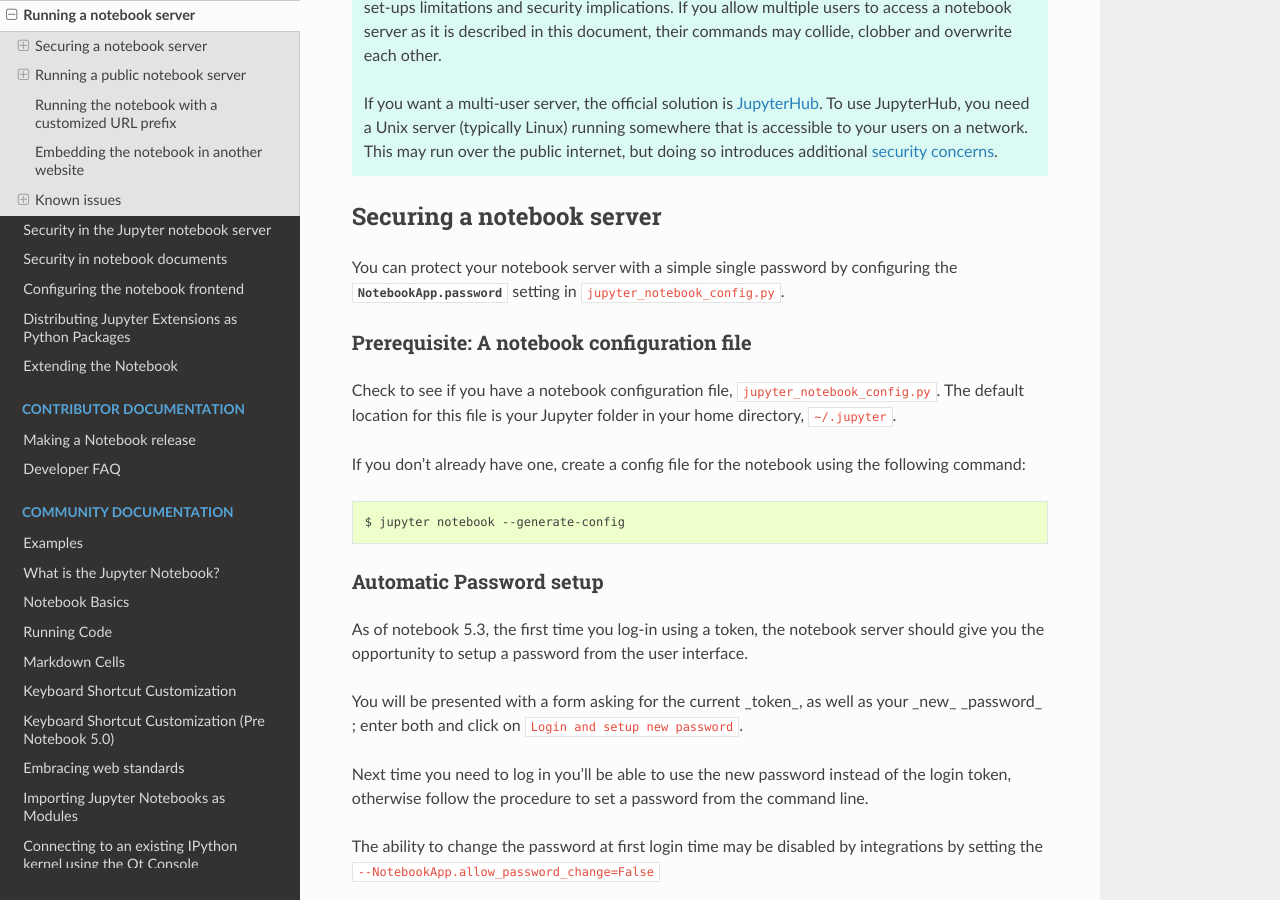
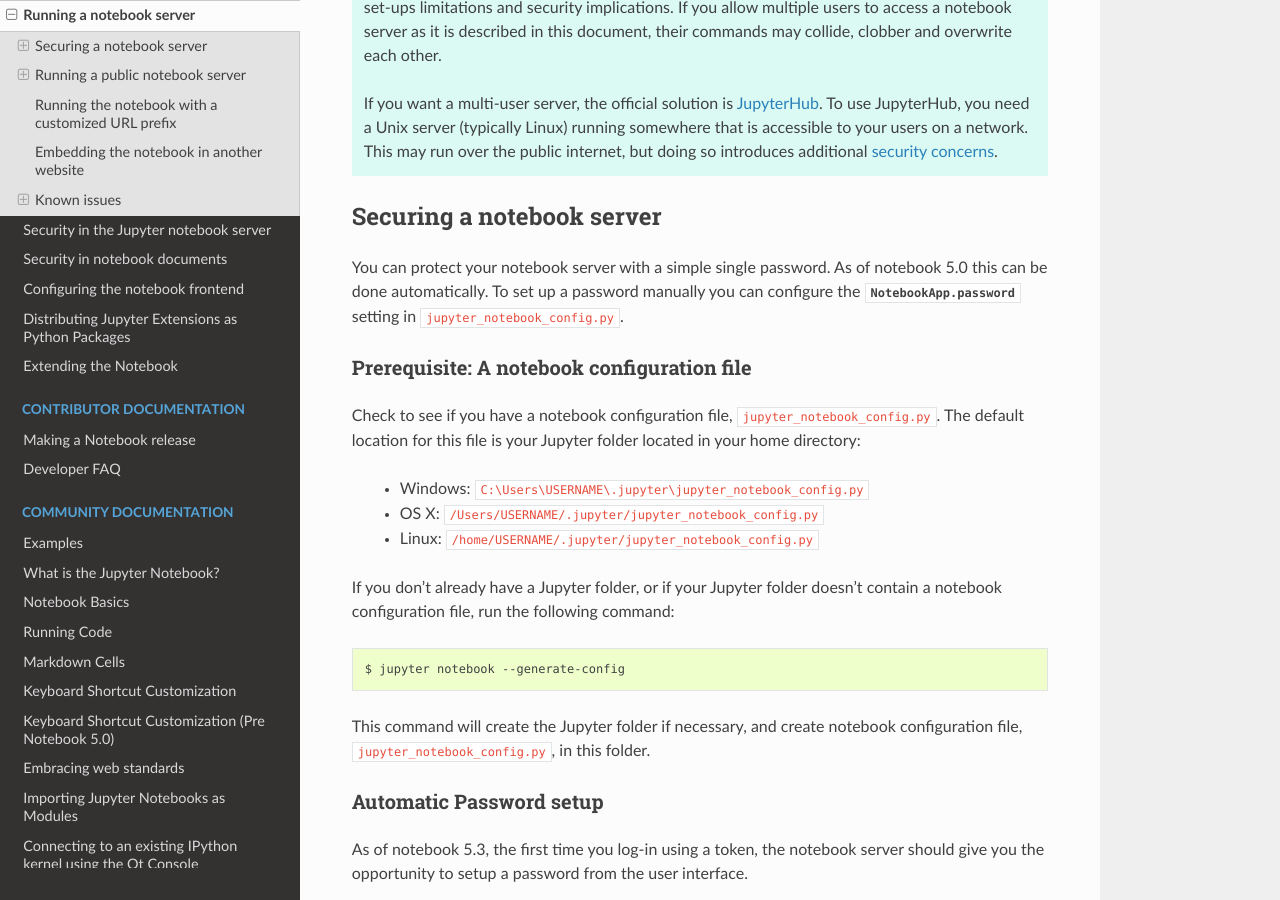
Before and after one commit to jupyter/nbclassic, a Sphinx documentation site: the page built from docs/source/public_server.rst, in a window 1280 px wide and 900 px high, scrolled down 570 px. Built offline with Sphinx 7.4.7 and the Read the Docs theme 2.0.0, drawn with Linux system fonts in a browser that asks for light colours; pages that are not in the unit, such as notebooks, are missing from menus; the version number could not be read and is left out; some of the changed text lies outside the part shown.

Commit message:
Issue #3027: Add more information for where jupyter_notebook_config.py is located

```diff
--- a/docs/source/public_server.rst
+++ b/docs/source/public_server.rst
@@ -47,21 +47,29 @@
 Securing a notebook server
 --------------------------
 
-You can protect your notebook server with a simple single password by
-configuring the :attr:`NotebookApp.password` setting in
-:file:`jupyter_notebook_config.py`.
+You can protect your notebook server with a simple single password. As of notebook
+5.0 this can be done automatically. To set up a password manually you can configure the
+:attr:`NotebookApp.password` setting in :file:`jupyter_notebook_config.py`.
+
 
 Prerequisite: A notebook configuration file
 ~~~~~~~~~~~~~~~~~~~~~~~~~~~~~~~~~~~~~~~~~~~
 
 Check to see if you have a notebook configuration file,
 :file:`jupyter_notebook_config.py`. The default location for this file
-is your Jupyter folder in your home directory, ``~/.jupyter``.
+is your Jupyter folder located in your home directory:
 
-If you don't already have one, create a config file for the notebook
-using the following command::
+    - Windows: :file:`C:\\Users\\USERNAME\\.jupyter\\jupyter_notebook_config.py`
+    - OS X: :file:`/Users/USERNAME/.jupyter/jupyter_notebook_config.py`
+    - Linux: :file:`/home/USERNAME/.jupyter/jupyter_notebook_config.py`
+
+If you don't already have a Jupyter folder, or if your Jupyter folder doesn't contain
+a notebook configuration file, run the following command::
 
   $ jupyter notebook --generate-config
+
+This command will create the Jupyter folder if necessary, and create notebook
+configuration file, :file:`jupyter_notebook_config.py`, in this folder.
 
 
 Automatic Password setup
```
Also changed, not shown: other parts of docs/source/public_server.rst (+2 -2 lines).
